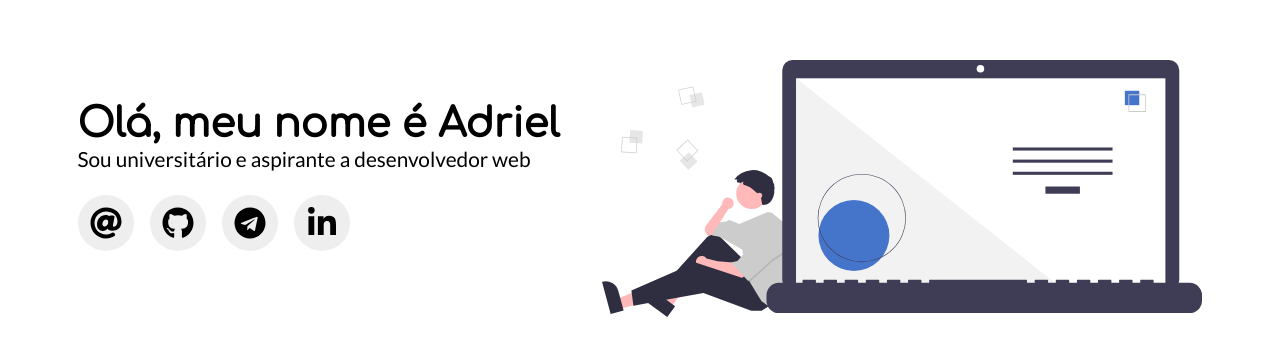
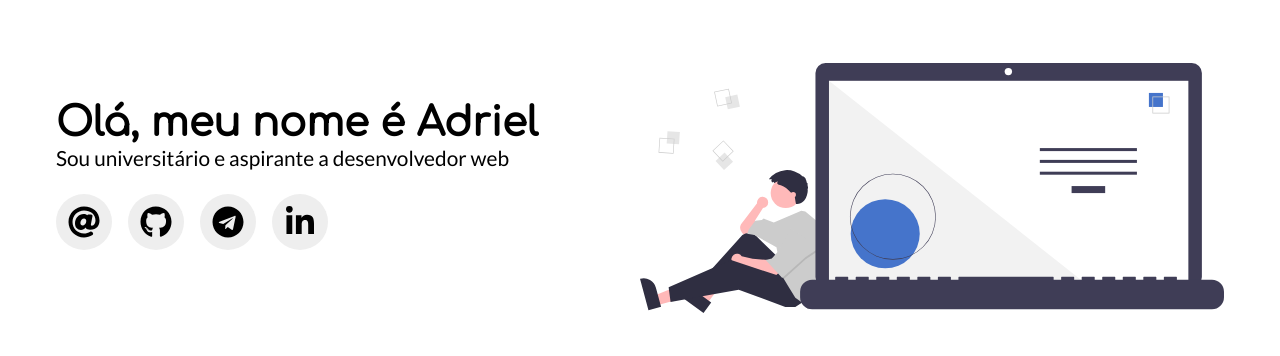
Before and after one commit to br-adriel/site, a React (Create React App) app: page / in a window 1280 px wide. Shown: the part 212-568 px from the top of the page. Built offline with nearby package versions, Linux system fonts and the light colour scheme.

Commit message:
Malhora a resonsividade

```diff
--- a/src/App.js
+++ b/src/App.js
@@ -5,11 +5,11 @@ import imgHome from "./img/home.svg";
 
 function App() {
   return (
-    <Section id="home">
+    <Section id="home" colReverse={false}>
       <div>
         <div>
-        <h1>Olá, meu nome é Adriel</h1>
-        <p>Sou universitário e aspirante a desenvolvedor web</p>
+          <h1>Olá, meu nome é Adriel</h1>
+          <p>Sou universitário e aspirante a desenvolvedor web</p>
         </div>
         <BarraSocial />
       </div>
--- a/src/components/BarraSocial.module.css
+++ b/src/components/BarraSocial.module.css
@@ -7,8 +7,8 @@
   margin: 1.5rem 0;
 }
 
-/* Tablet em modo retrato e acima */
-@media screen and (min-width: 600px) {
+/* Tablet em modo paisagem e acima */
+@media screen and (min-width: 900px) {
   .barra-social {
     justify-content: flex-start;
   }
--- a/src/components/Container.js
+++ b/src/components/Container.js
@@ -1,7 +1,15 @@
 import estilo from "./Container.module.css";
 
 const Container = (props) => {
-  return <div className={estilo.container}>{props.children}</div>;
+  if (props.colReverse) {
+    return (
+      <div className={`${estilo.container} ${estilo["col-reverse"]}`}>
+        {props.children}
+      </div>
+    );
+  } else {
+    return <div className={estilo.container}>{props.children}</div>;
+  }
 };
 
 export default Container;
--- a/src/components/Container.module.css
+++ b/src/components/Container.module.css
@@ -6,17 +6,56 @@
   justify-content: center;
   align-items: center;
   padding: 0 1rem;
+  margin: 4rem 0;
 }
 
 .container.col-reverse {
   flex-direction: column-reverse;
 }
 
+.container > div {
+  margin: 2rem 0;
+}
+
+.container > div {
+  width: 100%;
+  display: flex;
+  flex-direction: column;
+  justify-content: center;
+  align-items: center;
+}
+
+.container img {
+  width: 100%;
+  max-width: 600px;
+  height: auto;
+}
+
+/* Celular */
+@media screen and (max-width: 599px) {
+  .container h1,
+  .container h2,
+  .container h3,
+  .container p {
+    text-align: center;
+  }
+}
+
+/* Tablet na vertical */
+@media screen and (width > 600px) {
+}
+
 /* Tablet em modo paisagem e acima */
 @media screen and (min-width: 900px) {
-  .container {
+  .container,
+  .container.col-reverse {
     flex-direction: row;
     justify-content: space-around;
     align-items: center;
   }
+
+  .container > div {
+    align-items: flex-start;
+    width: 50%;
+  }
 }
--- a/src/components/Section.js
+++ b/src/components/Section.js
@@ -4,7 +4,7 @@ import estilo from "./Section.module.css";
 const Section = (props) => {
   return (
     <section id={props.id} className={estilo.section}>
-      <Container>{props.children}</Container>
+      <Container colReverse={props.colReverse}>{props.children}</Container>
     </section>
   );
 };
--- a/src/components/Section.module.css
+++ b/src/components/Section.module.css
@@ -5,27 +5,3 @@
   justify-content: center;
   align-items: center;
 }
-
-.section .container > div {
-  width: 100%;
-  display: flex;
-  flex-direction: column;
-  justify-content: center;
-  align-items: center;
-}
-
-.section img {
-  width: 100%;
-  max-width: 600px;
-  height: auto;
-  display: flex;
-  justify-content: center;
-  align-items: ce;
-}
-
-/* Tablet na horizontal e superior */
-@media screen and (width > 900px) {
-  .section .container > div {
-    width: 50%;
-  }
-}
```
